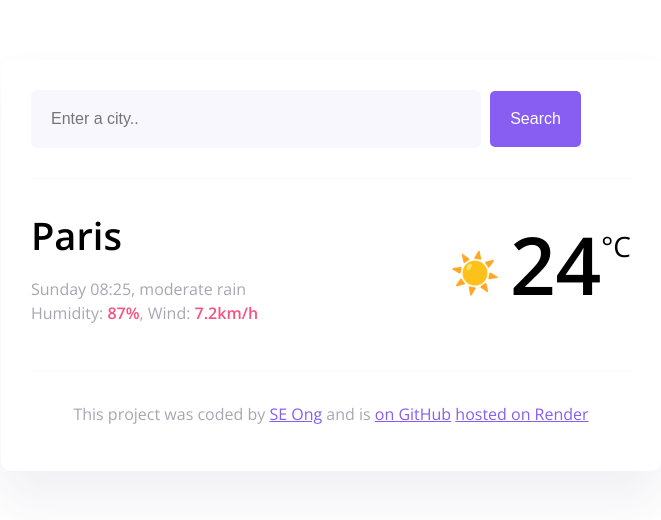
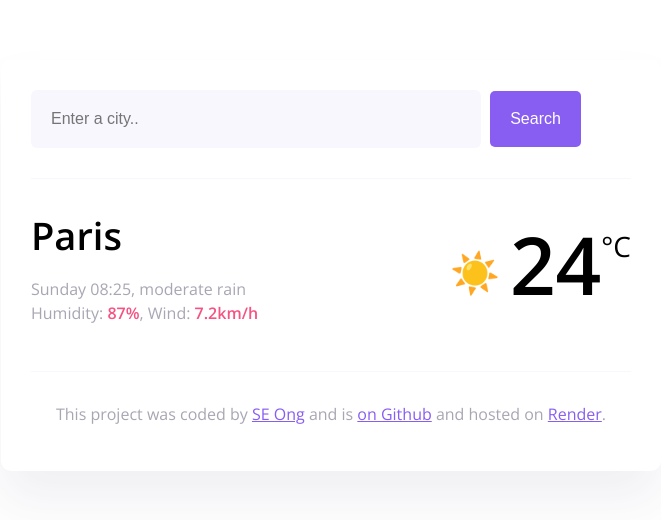
Before and after one commit to suaneeong/shecodesplus-week6, a plain HTML site: page index.html in a window 1280 px wide. Shown: the whole page, without its empty margins (309-970 px from the left). Drawn offline with nearby package versions, Linux system fonts and the light colour scheme.

Commit message:
Edited index.html

```diff
--- a/index.html
+++ b/index.html
@@ -5,7 +5,7 @@
     <meta name="viewport" content="width=device-width, initial-scale=1.0" />
     <link rel="preconnect" href="https://fonts.googleapis.com" />
     <link rel="preconnect" href="https://fonts.gstatic.com" crossorigin />
-   <link
+    <link
       href="https://fonts.googleapis.com/css2?family=Open+Sans:wght@300;400;500;600&display=swap"
       rel="stylesheet"
     />
@@ -47,10 +47,10 @@
         <p>
           This project was coded by
           <a href="https://www.shecodes.io/graduates/12854-suan-ee-ong"
-            >SE Ong</a>
-          and is
-          <a href="https://github.com/">on GitHub</a>
-          <a href="#" target="_blank">hosted on Render</a>
+            >SE Ong</a
+          >
+          and is <a href="https://github.com/suaneeong">on Github</a> and hosted
+          on <a href="#" target="_blank">Render</a>.
         </p>
       </footer>
     </div>
```
Also changed, not shown: 1 other file.
